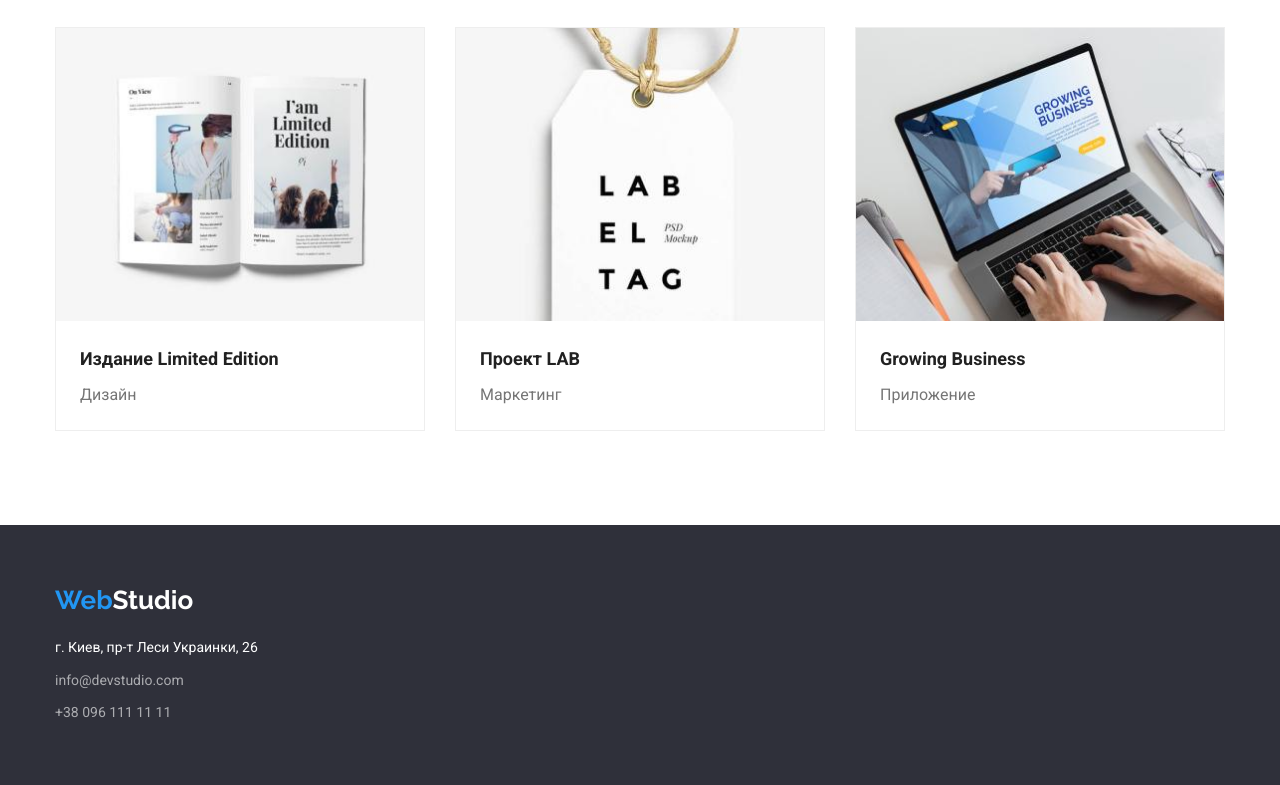
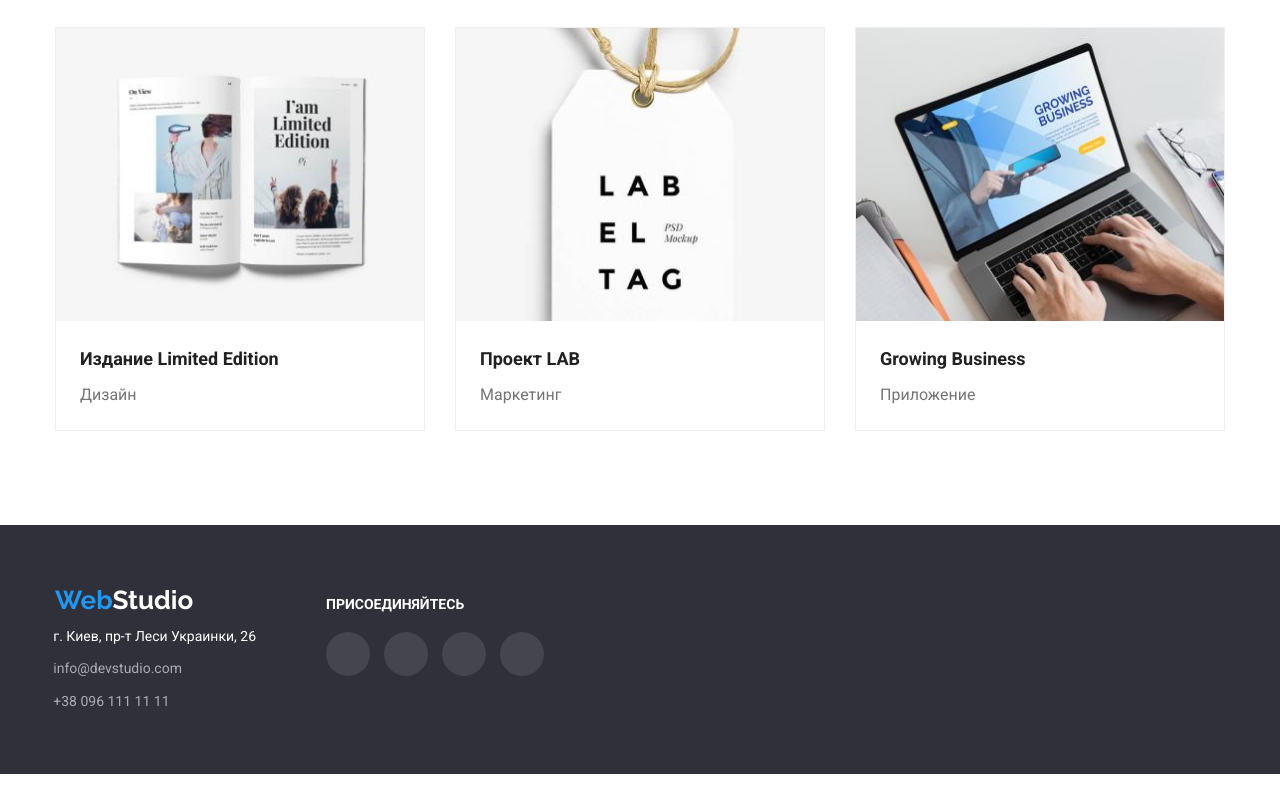
Before and after one commit to bestboost/goit-markup-hw-04, a plain HTML site: page portfolio.html in a window 1280 px wide. Shown: the part 1101-1886 px from the top of the page. Drawn offline with nearby package versions, Linux system fonts and the light colour scheme.

Commit message:
додає лінки у футер сторінки і портфоліо

```diff
--- a/css/style.css
+++ b/css/style.css
@@ -319,9 +319,6 @@ color: var(--accent-color);
 }
 
 /* social link */
-
-
-
 .social-link {
     display: inline-flex;
     align-items: center;
@@ -355,7 +352,7 @@ color: var(--accent-color);
 }
 
 
-/* company clients */
+/*clients companys */
 
 .clients {
     display: inline-flex;
@@ -380,10 +377,12 @@ color: var(--accent-color);
 }
 
 .clients-link {
+    display: inline-flex;
+    align-items: center;
+    justify-content: space-around;
     width: 106px;
     height: 60px;
-    /* padding: 7px 33px 6.3px 32px; */
-    margin: 16px 32px;
+
     color: var(--icon-color);
 }
 
@@ -399,6 +398,10 @@ color: var(--accent-color);
 
 
  /* footer */
+.footer-content {
+    display: flex;
+}
+
 .page-footer {
     padding-top: 60px;
     padding-bottom: 60px;
@@ -408,32 +411,45 @@ color: var(--accent-color);
 }
 
  .logo-footer {
-color: var(--secondary-text-color);
     font-family: Raleway;
     font-weight: 700;
     font-size: 26px;
     line-height: 1.2;
+
+    color: var(--secondary-text-color);
  }
+
 .logo-part {
     color: var(--accent-color);
 }
+
 .contacts {
+    display: flex;
+    align-items: flex-start;
     margin-top: 20px;
+
     color: var(--secondary-text-color);
     font-style: normal;
     font-size: 14px;
     line-height: 1.7;
 }
+
  .contacts:hover,
  .contacts:focus {
     color: var(--accent-color);
 }
+
 .contacts-address {
-    color: rgba(255, 255, 255, 0.6);;
+    color: rgba(255, 255, 255, 0.6);
 }
+
 .contacts-address:hover,
 .contacts-address:focus {
     color: var(--accent-color);
+}
+
+.footer-contact {
+    margin-left: -140px;
 }
 
 .footer-contact:not(:last-child) {
@@ -441,13 +457,51 @@ color: var(--accent-color);
 }
 
 /* footer-links */
-.footer-link {
+.footer-links {
+    display: inline;
+    align-content: flex-start;
+    align-items: center;
+    padding: 0;
+    margin: 12px 0 0 70px;
+}
+.footer-social-link {
     display: inline-flex;
     align-items: center;
+    justify-content: space-around;
+    width: 44px;
+    height: 44px;
     margin: 0;
     padding: 0;
-    color: #44454E;
+    border-radius: 50%;
+    color: var(--secondary-text-color);
+    background-color: #44454E;
 }
+
+.footer-social-link:not(:last-child) {
+    margin-right: 10px;
+}
+
+.footer-social-link:hover,
+.footer-social-link:focus  {
+    background-color: var(--accent-color);
+}
+.team-icon {
+    align-items: center;
+    fill: currentColor;
+}
+.team-icon:hover,
+.team-icon:focus {
+    fill: var(--secondary-text-color);
+}
+
+.call-to-action {
+    margin-bottom: 20px;
+    font-weight: 700;
+    font-size: 14px;
+    line-height: 1.1;
+    text-transform: uppercase;
+}
+
 
 
 /* Portfolio.html page */
--- a/portfolio.html
+++ b/portfolio.html
@@ -126,15 +126,38 @@
             </section>
          </main>
          <footer class="page-footer">
-            <div class="container">
-               <a href="/" class="logo-footer link"><span class="logo-part">Web</span>Studio</a>
-              <address>
-              <ul class="contacts">
-                 <li class="footer-contact"><a class="contacts link" href="//goo.gl/maps/hx1Tc8aeCBWHLHau5">г. Киев, пр-т Леси Украинки, 26</a></li>
-                 <li class="footer-contact"><a class="contacts-address link" href="mailto:info@devstudio.com">info@devstudio.com</a></li>
-                 <li class="footer-contact"><a class="contacts-address link" href="tel:+380961111111">+38 096 111 11 11</a></li>
-              </ul>
+            <div class="container footer-content">
+                 <a href="/" class="logo-footer link"><span class="logo-part">Web</span>Studio</a>
+             <address class="contacts">
+                 <ul>
+                     <li class="footer-contact"><a class="contacts link" href="//goo.gl/maps/hx1Tc8aeCBWHLHau5">г. Киев, пр-т Леси Украинки, 26</a></li>
+                     <li class="footer-contact"><a class="contacts-address link" href="mailto:info@devstudio.com">info@devstudio.com</a></li>
+                     <li class="footer-contact"><a class="contacts-address link" href="tel:+380961111111">+38 096 111 11 11</a></li>
+                 </ul>
              </address>
+                <div class="footer-links">
+                     <p class="call-to-action">присоединяйтесь</p>
+                     <a class="footer-social-link" href="">
+                         <svg class="team-icon" width="20" height="20">
+                             <use href="./images/icons.svg#icon-instagram-2"></use>
+                         </svg>
+                     </a>
+                     <a class="footer-social-link" href="">
+                         <svg class="team-icon" width="20" height="20">
+                             <use href="./images/icons.svg#icon-twitter-1"></use>
+                         </svg>
+                     </a>
+                     <a class="footer-social-link" href="">
+                         <svg class="team-icon" width="20" height="20">
+                             <use href="./images/icons.svg#icon-facebook-1"></use>
+                         </svg>
+                     </a>
+                     <a class="footer-social-link" href="">
+                         <svg class="team-icon" width="20" height="20">
+                             <use href="./images/icons.svg#icon-linkedin-1"></use>
+                         </svg>
+                     </a>
+                </div>
             </div>
          </footer>
     </body>
```
Also changed, not shown: index.html (+6 -16 lines). Lines whose indentation alone changed are shown as unchanged.
